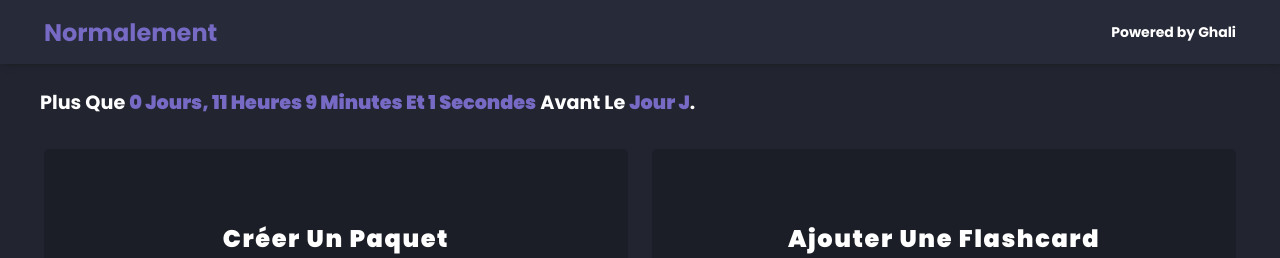
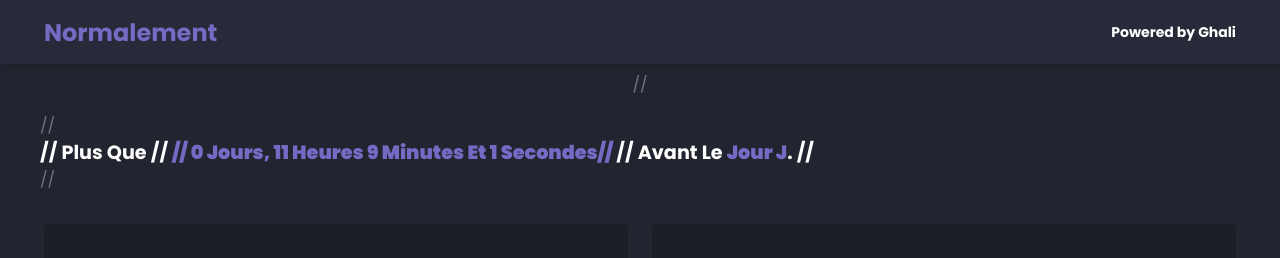
Before and after one commit to Expensiveee/svt, a Next.js app: page / in a window 1280 px wide. Shown: the top 258 px of the page. Built offline with nearby package versions, Linux system fonts and the light colour scheme; no server answers.

Commit message:
Update index.js

```diff
--- a/src/pages/index.js
+++ b/src/pages/index.js
@@ -44,15 +44,15 @@ const Home = ({ data }) => {
 
   return (
     <S.Container>
-      <S.Title>
-        <h1>
-          Plus que{" "}
-          <span>
-            <Count />
-          </span>{" "}
-          avant le <span>Jour J</span>.
-        </h1>
-      </S.Title>
+//       <S.Title>
+//         <h1>
+//           Plus que{" "}
+//           <span>
+//             <Count />
+//           </span>{" "}
+//           avant le <span>Jour J</span>.
+//         </h1>
+//       </S.Title>
       <S.Actions>
         <S.Action onClick={() => Router.push("/new")}>
           <S.ActionTitle>Créer un paquet</S.ActionTitle>
```
